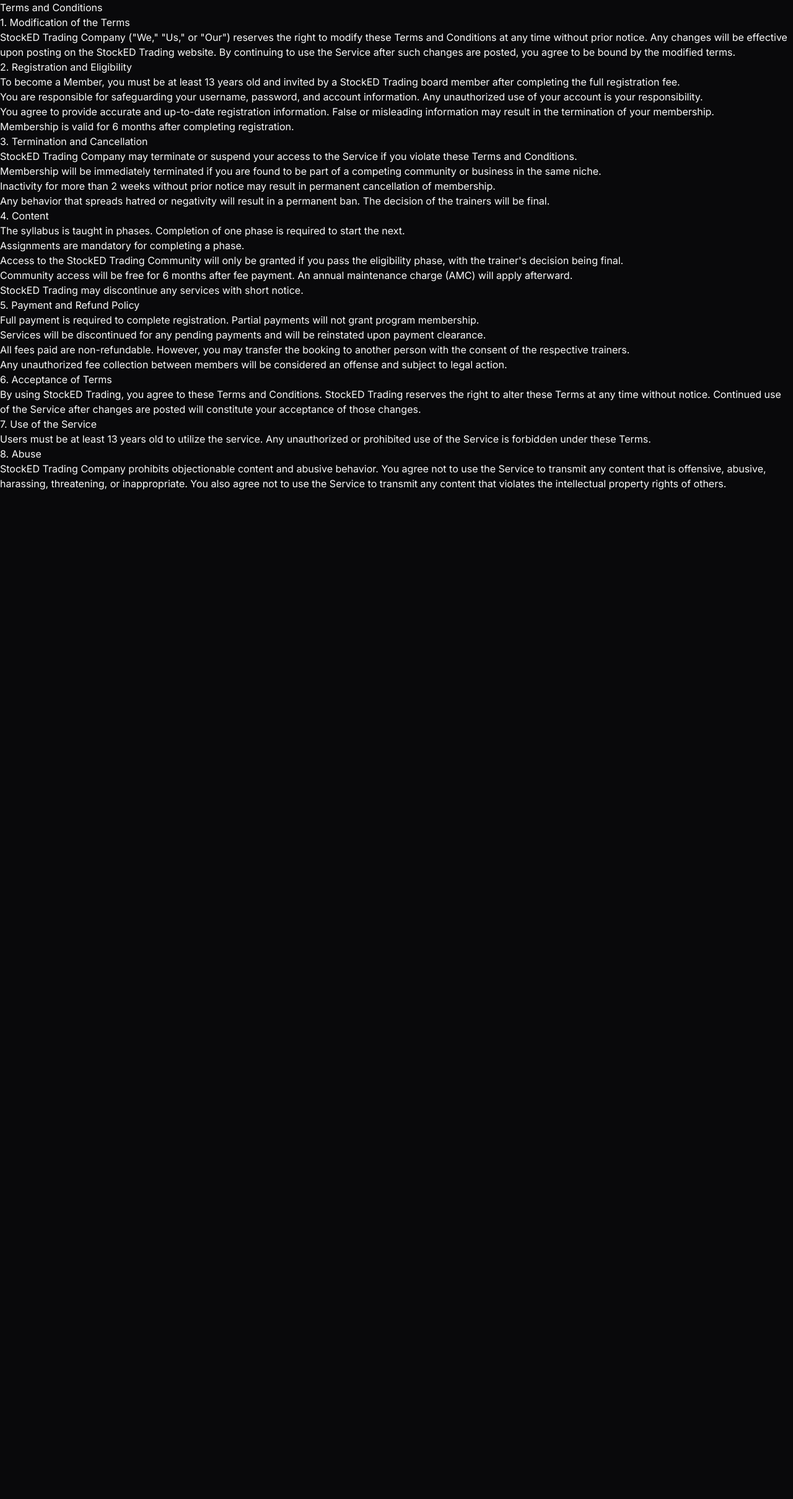
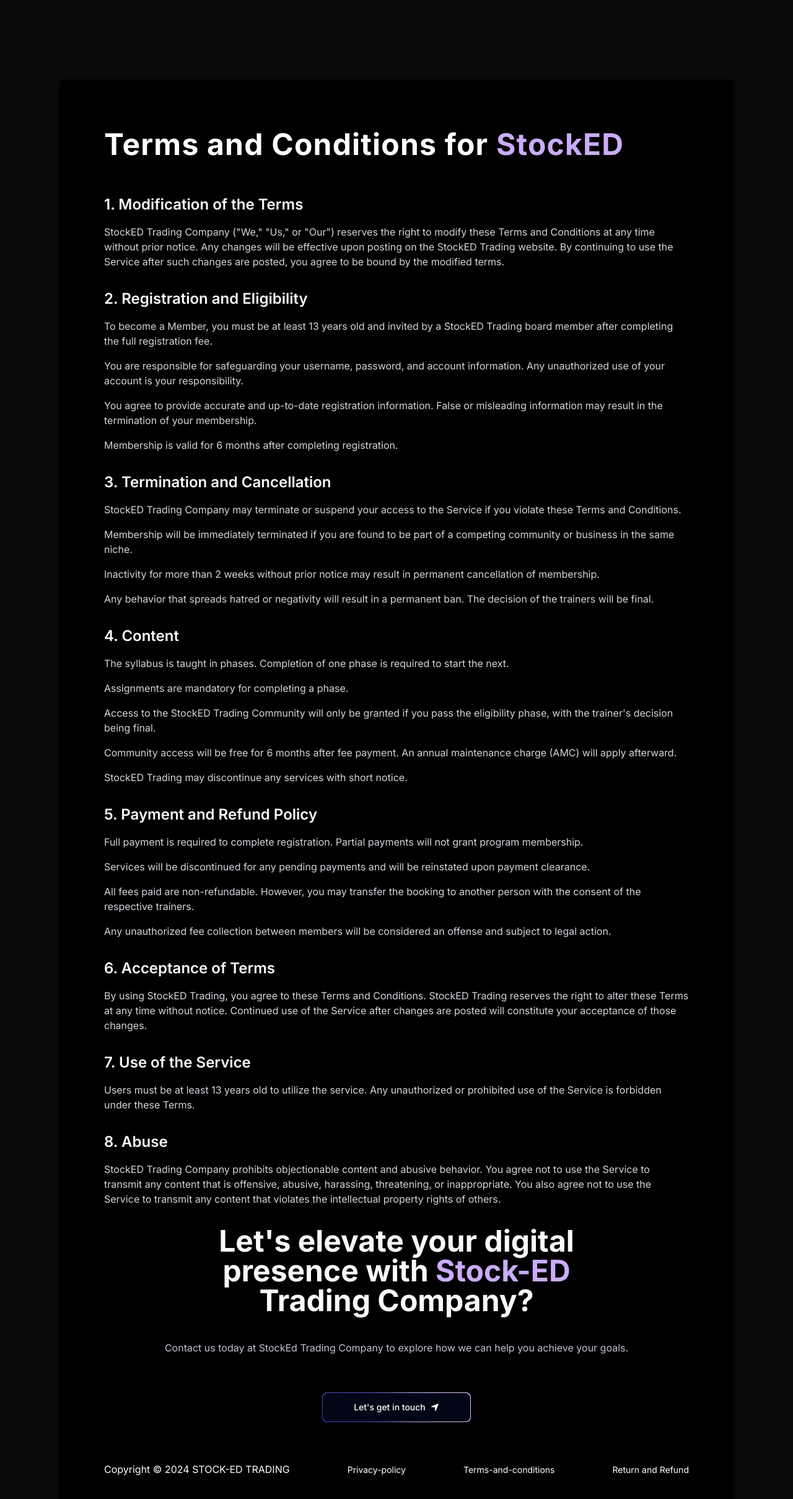
Before and after one commit to abhinandpn/StockED-Trading, a Next.js app: page /terms-and-conditions in a window 1280 px wide. Shown: the top 2418 px of the page at 62% size. Before the commit the page ends 800 px from the top, so only its background shows below. Built offline with nearby package versions, Linux system fonts and the light colour scheme.

Commit message:
terms and conditionn updated

```diff
--- /dev/null
+++ b/app/terms-and-conditions/MagicButton.tsx
@@ -0,0 +1,44 @@
+import React from "react";
+
+/**
+ *  UI: border magic from tailwind css btns
+ *  Link: https://ui.aceternity.com/components/tailwindcss-buttons
+ *
+ *  change border radius to rounded-lg
+ *  add margin of md:mt-10
+ *  remove focus:ring-2 focus:ring-slate-400 focus:ring-offset-2 focus:ring-offset-slate-50
+ */
+const MagicButton = ({
+  title,
+  icon,
+  position,
+  handleClick,
+  otherClasses,
+}: {
+  title: string;
+  icon: React.ReactNode;
+  position: string;
+  handleClick?: () => void;
+  otherClasses?: string;
+}) => {
+  return (
+    <button
+      className="relative inline-flex h-12 w-full md:w-60 md:mt-10 overflow-hidden rounded-lg p-[1px] focus:outline-none"
+      onClick={handleClick}
+    >
+      <span className="absolute inset-[-1000%] animate-[spin_2s_linear_infinite] bg-[conic-gradient(from_90deg_at_50%_50%,#E2CBFF_0%,#393BB2_50%,#E2CBFF_100%)]" />
+
+      {/* remove px-3 py-1, add px-5 gap-2 */}
+      <span
+        className={`inline-flex h-full w-full cursor-pointer items-center justify-center rounded-lg
+             bg-slate-950 px-7 text-sm font-medium text-white backdrop-blur-3xl gap-2 ${otherClasses}`}
+      >
+        {position === "left" && icon}
+        {title}
+        {position === "right" && icon}
+      </span>
+    </button>
+  );
+};
+
+export default MagicButton;
--- a/app/terms-and-conditions/page.tsx
+++ b/app/terms-and-conditions/page.tsx
@@ -1,13 +1,27 @@
 import React from "react";
+import { FaLocationArrow } from "react-icons/fa6";
+import { TextGenerateEffect } from "@/components/ui/TextGenerateEffect";
+import MagicButton from "./MagicButton";
+import Link from "next/link";
 
-const TermsAndConditions = () => {
+
+const TermsAndConditions: React.FC = () => {
   return (
-    <div className="terms-conditions-container">
-      <h1>Terms and Conditions</h1>
-
-      <section>
-        <h2>1. Modification of the Terms</h2>
-        <p>
+    <div className="terms-conditions-container p-6 bg-black shadow-lg rounded-lg my-10 mx-24 mt-32">
+      <div className="m-12">
+        <h1 className="text-5xl font-bold mb-6">
+          <TextGenerateEffect
+            words="Terms and Conditions for StockED"
+            className="text-[40px] md:text-5xl"
+          />
+        </h1>
+      </div>
+      <div className="m-12">
+        <section className="mb-8">
+          <h2 className="text-2xl font-semibold mb-4">
+            1. Modification of the Terms
+          </h2>
+          <p className="text-gray-300 mb-4">
             StockED Trading Company (&quot;We,&quot; &quot;Us,&quot; or
             &quot;Our&quot;) reserves the right to modify these Terms and
             Conditions at any time without prior notice. Any changes will be
@@ -17,114 +31,203 @@
           </p>
         </section>
 
-      <section>
-        <h2>2. Registration and Eligibility</h2>
-        <p>
-          To become a Member, you must be at least 13 years old and invited by a
-          StockED Trading board member after completing the full registration
-          fee.
+        <section className="mb-8">
+          <h2 className="text-2xl font-semibold mb-4">
+            2. Registration and Eligibility
+          </h2>
+          <p className="text-gray-300 mb-4">
+            To become a Member, you must be at least 13 years old and invited by
+            a StockED Trading board member after completing the full
+            registration fee.
           </p>
-        <p>
+          <p className="text-gray-300 mb-4">
             You are responsible for safeguarding your username, password, and
             account information. Any unauthorized use of your account is your
             responsibility.
           </p>
-        <p>
-          You agree to provide accurate and up-to-date registration information.
-          False or misleading information may result in the termination of your
-          membership.
+          <p className="text-gray-300 mb-4">
+            You agree to provide accurate and up-to-date registration
+            information. False or misleading information may result in the
+            termination of your membership.
           </p>
-        <p>Membership is valid for 6 months after completing registration.</p>
+          <p className="text-gray-300 mb-4">
+            Membership is valid for 6 months after completing registration.
+          </p>
         </section>
 
-      <section>
-        <h2>3. Termination and Cancellation</h2>
-        <p>
+        <section className="mb-8">
+          <h2 className="text-2xl font-semibold mb-4">
+            3. Termination and Cancellation
+          </h2>
+          <p className="text-gray-300 mb-4">
             StockED Trading Company may terminate or suspend your access to the
             Service if you violate these Terms and Conditions.
           </p>
-        <p>
-          Membership will be immediately terminated if you are found to be part
-          of a competing community or business in the same niche.
+          <p className="text-gray-300 mb-4">
+            Membership will be immediately terminated if you are found to be
+            part of a competing community or business in the same niche.
           </p>
-        <p>
+          <p className="text-gray-300 mb-4">
             Inactivity for more than 2 weeks without prior notice may result in
             permanent cancellation of membership.
           </p>
-        <p>
+          <p className="text-gray-300 mb-4">
             Any behavior that spreads hatred or negativity will result in a
             permanent ban. The decision of the trainers will be final.
           </p>
         </section>
 
-      <section>
-        <h2>4. Content</h2>
-        <p>
-          The syllabus is taught in phases. Completion of one phase is required
-          to start the next.
+        <section className="mb-8">
+          <h2 className="text-2xl font-semibold mb-4">4. Content</h2>
+          <p className="text-gray-300 mb-4">
+            The syllabus is taught in phases. Completion of one phase is
+            required to start the next.
           </p>
-        <p>Assignments are mandatory for completing a phase.</p>
-        <p>
+          <p className="text-gray-300 mb-4">
+            Assignments are mandatory for completing a phase.
+          </p>
+          <p className="text-gray-300 mb-4">
             Access to the StockED Trading Community will only be granted if you
             pass the eligibility phase, with the trainer&apos;s decision being
             final.
           </p>
-        <p>
+          <p className="text-gray-300 mb-4">
             Community access will be free for 6 months after fee payment. An
             annual maintenance charge (AMC) will apply afterward.
           </p>
-        <p>StockED Trading may discontinue any services with short notice.</p>
+          <p className="text-gray-300 mb-4">
+            StockED Trading may discontinue any services with short notice.
+          </p>
         </section>
 
-      <section>
-        <h2>5. Payment and Refund Policy</h2>
-        <p>
+        <section className="mb-8">
+          <h2 className="text-2xl font-semibold mb-4">
+            5. Payment and Refund Policy
+          </h2>
+          <p className="text-gray-300 mb-4">
             Full payment is required to complete registration. Partial payments
             will not grant program membership.
           </p>
-        <p>
+          <p className="text-gray-300 mb-4">
             Services will be discontinued for any pending payments and will be
             reinstated upon payment clearance.
           </p>
-        <p>
+          <p className="text-gray-300 mb-4">
             All fees paid are non-refundable. However, you may transfer the
-          booking to another person with the consent of the respective trainers.
+            booking to another person with the consent of the respective
+            trainers.
           </p>
-        <p>
-          Any unauthorized fee collection between members will be considered an
-          offense and subject to legal action.
+          <p className="text-gray-300 mb-4">
+            Any unauthorized fee collection between members will be considered
+            an offense and subject to legal action.
           </p>
         </section>
 
-      <section>
-        <h2>6. Acceptance of Terms</h2>
-        <p>
+        <section className="mb-8">
+          <h2 className="text-2xl font-semibold mb-4">
+            6. Acceptance of Terms
+          </h2>
+          <p className="text-gray-300 mb-4">
             By using StockED Trading, you agree to these Terms and Conditions.
             StockED Trading reserves the right to alter these Terms at any time
-          without notice. Continued use of the Service after changes are posted
-          will constitute your acceptance of those changes.
+            without notice. Continued use of the Service after changes are
+            posted will constitute your acceptance of those changes.
           </p>
         </section>
 
-      <section>
-        <h2>7. Use of the Service</h2>
-        <p>
+        <section className="mb-8">
+          <h2 className="text-2xl font-semibold mb-4">7. Use of the Service</h2>
+          <p className="text-gray-300 mb-4">
             Users must be at least 13 years old to utilize the service. Any
-          unauthorized or prohibited use of the Service is forbidden under these
-          Terms.
+            unauthorized or prohibited use of the Service is forbidden under
+            these Terms.
           </p>
         </section>
 
-      <section>
-        <h2>8. Abuse</h2>
-        <p>
+        <section className="mb-8">
+          <h2 className="text-2xl font-semibold mb-4">8. Abuse</h2>
+          <p className="text-gray-300 mb-4">
             StockED Trading Company prohibits objectionable content and abusive
             behavior. You agree not to use the Service to transmit any content
-          that is offensive, abusive, harassing, threatening, or inappropriate.
-          You also agree not to use the Service to transmit any content that
-          violates the intellectual property rights of others.
+            that is offensive, abusive, harassing, threatening, or
+            inappropriate. You also agree not to use the Service to transmit any
+            content that violates the intellectual property rights of others.
           </p>
         </section>
+
+        {/* Footer */}
+
+        <div className="flex flex-col items-center relative">
+          <h1 className="heading lg:max-w-[45vw] text-center">
+            Let&apos;s elevate your digital presence with
+            <span className="text-purple"> Stock-ED</span> Trading Company?
+          </h1>
+          <p className="text-white-200 md:mt-10 my-5 text-center">
+            Contact us today at StockEd Trading Company to explore how we can
+            help you achieve your goals.
+          </p>
+          <a
+            href="https://wa.me/919037713791?text=hai%20I%20want%20to%20work%20with%20you"
+            target="_blank"
+            rel="noopener noreferrer"
+            aria-label="Contact us via WhatsApp"
+          >
+            <MagicButton
+              title="Let's get in touch"
+              icon={<FaLocationArrow />}
+              position="right"
+            />
+          </a>
+        </div>
+        {/* next footer final */}
+        <div className="flex mt-16 md:flex-row flex-col justify-between items-center">
+          <p className="md:text-base text-sm md:font-normal font-light">
+            Copyright © 2024 STOCK-ED TRADING
+          </p>
+
+          {/* <div className="flex items-center md:gap-3 gap-6">
+          <Link href="/privacy-policy">
+            <span className="text-sm text-white hover:underline cursor-pointer">
+              Privacy Policy
+            </span>
+          </Link>
+          <Link href="/terms-and-conditions">
+            <span className="text-sm text-white hover:underline cursor-pointer">
+              Terms and Conditions
+            </span>
+          </Link>
+          <Link href="/return-and-refund">
+            <span className="text-sm text-white hover:underline cursor-pointer">
+              Return and Refund
+            </span>
+          </Link>
+        </div> */}
+
+          <div className="flex flex-col items-center relative">
+            <Link href="/privacy-policy">
+              <span className="text-sm text-white hover:underline cursor-pointer">
+                Privacy-policy
+              </span>
+            </Link>
+          </div>
+
+          <div className="flex flex-col items-center relative">
+            <Link href="/terms-and-conditions">
+              <span className="text-sm text-white hover:underline cursor-pointer">
+                Terms-and-conditions
+              </span>
+            </Link>
+          </div>
+
+          <div className="flex flex-col items-center relative">
+            <Link href="/return-and-refund">
+              <span className="text-sm text-white hover:underline cursor-pointer">
+                Return and Refund
+              </span>
+            </Link>
+          </div>
+        </div>
+      </div>
     </div>
   );
 };
--- /dev/null
+++ b/app/terms-and-conditions/ui/TextGenerateEffect.tsx
@@ -0,0 +1,59 @@
+"use client";
+import { useEffect } from "react";
+import { motion, stagger, useAnimate } from "framer-motion";
+import { cn } from "@/lib/utils";
+
+export const TextGenerateEffect = ({
+  words,
+  className,
+}: {
+  words: string;
+  className?: string;
+}) => {
+  const [scope, animate] = useAnimate();
+  let wordsArray = words.split(" ");
+  useEffect(() => {
+    console.log(wordsArray);
+    animate(
+      "span",
+      {
+        opacity: 1,
+      },
+      {
+        duration: 2,
+        delay: stagger(0.2),
+      }
+    );
+  }, [scope.current]);
+
+  const renderWords = () => {
+    return (
+      <motion.div ref={scope}>
+        {wordsArray.map((word, idx) => {
+          return (
+            <motion.span
+              key={word + idx}
+              // change here if idx is greater than 3, change the text color to #CBACF9
+              className={` ${idx > 3 ? "text-purple" : "dark:text-white text-black"
+                } opacity-0`}
+            >
+              {word}{" "}
+            </motion.span>
+          );
+        })}
+      </motion.div>
+    );
+  };
+
+  return (
+    <div className={cn("font-bold", className)}>
+      {/* mt-4 to my-4 */}
+      <div className="my-4">
+        {/* remove  text-2xl from the original */}
+        <div className=" dark:text-white text-black leading-snug tracking-wide">
+          {renderWords()}
+        </div>
+      </div>
+    </div>
+  );
+};
```
Also changed, not shown: app/terms-and-conditions/ui/Spotlight.tsx (added, +56 -0 lines), 1 other file (tests, documents, lock files or other folders). Lines whose indentation alone changed are shown as unchanged.
